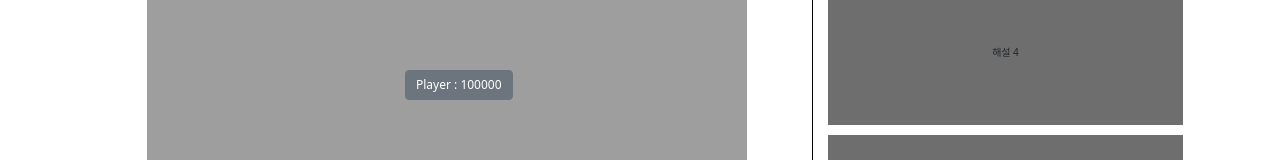
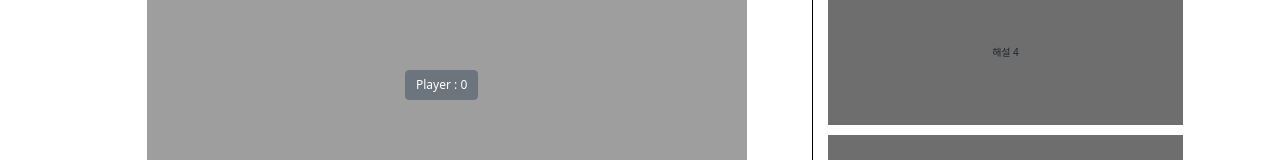
Before and after one commit to Gosu-Choi/FiveCards-Trainer, a React (Create React App) app in the folder FiveCard/client/: page /FiveCardsStud in a window 1280 px wide. Shown: the part 504-664 px from the top of the page. Built offline with nearby package versions, Linux system fonts and the light colour scheme; sample sign-in values are in the browser's storage.

Commit message:
Load Money updated.

```diff
--- a/FiveCard/client/src/AuthContext.js
+++ b/FiveCard/client/src/AuthContext.js
@@ -6,6 +6,7 @@ export const AuthProvider = ({ children }) => {
   const [isAuthenticated, setIsAuthenticated] = useState(false);
   const [loading, setLoading] = useState(true);
   const [useremail, setUseremail] = useState('');
+  const [playerMoney, setplayerMoney] = useState(0);
 
   useEffect(() => {
     // 컴포넌트가 마운트될 때 localStorage에서 로그인 상태를 확인
@@ -16,9 +17,10 @@ export const AuthProvider = ({ children }) => {
     setLoading(false);
   }, []);
 
-  const login = (email) => {
+  const login = (email, money) => {
     setIsAuthenticated(true);
     setUseremail(email);
+    setplayerMoney(money);
     localStorage.setItem('isAuthenticated', 'true'); // 로그인 상태를 localStorage에 저장
     console.log('Logged in'); // 디버깅 로그
   };
@@ -30,7 +32,7 @@ export const AuthProvider = ({ children }) => {
   };
 
   return (
-    <AuthContext.Provider value={{ isAuthenticated, loading, login, logout, useremail }}>
+    <AuthContext.Provider value={{ isAuthenticated, loading, login, logout, useremail, playerMoney }}>
       {children}
     </AuthContext.Provider>
   );
--- a/FiveCard/client/src/FiveCardsStud.js
+++ b/FiveCard/client/src/FiveCardsStud.js
@@ -39,7 +39,7 @@ function FiveCardsStud() {
   const [rightBoxVisible, setRightBoxVisible] = useState(true);
   const [language, setLanguage] = useState("English");
 
-  const { useremail, login, logout, isAuthenticated } = useAuth();
+  const { useremail, login, logout, isAuthenticated, playerMoney } = useAuth();
 
   const playerchoiceRef = useRef(playerchoice);
   const cardsDrawnRef = useRef(cardsDrawn);
@@ -143,6 +143,12 @@ function FiveCardsStud() {
       setCardsDrawn(new Array(playerCount).fill(0));
       setHands(new Array(playerCount).fill([]));
       setMoneys(new Array(playerCount).fill(100000));
+      setMoneys(prevMoneys => {
+        const newMoney = [...prevMoneys];
+        newMoney[0] = playerMoney;
+        moneysRef.current = newMoney;
+        return newMoney;
+      });
       setTurnmoneymanage(new Array(playerCount).fill(0));
       drawPokerTable();
       setExplanations(Array.from({ length: playerCount }, (_, i) => `해설 ${i + 1}`)); // 해설 개수를 변경할 수 있습니다.
--- a/FiveCard/client/src/Login.js
+++ b/FiveCard/client/src/Login.js
@@ -29,7 +29,7 @@ function Login() {
 
     const data = await response.json();
     if (data.success) {
-      login(email);
+      login(email, data.money);
       navigate('/GameSelection'); // 로그인 성공 시 게임 페이지로 이동
     } else {
       alert('Invalid credentials');
```
Also changed, not shown: 8 other files (tests, documents, lock files or other folders).
